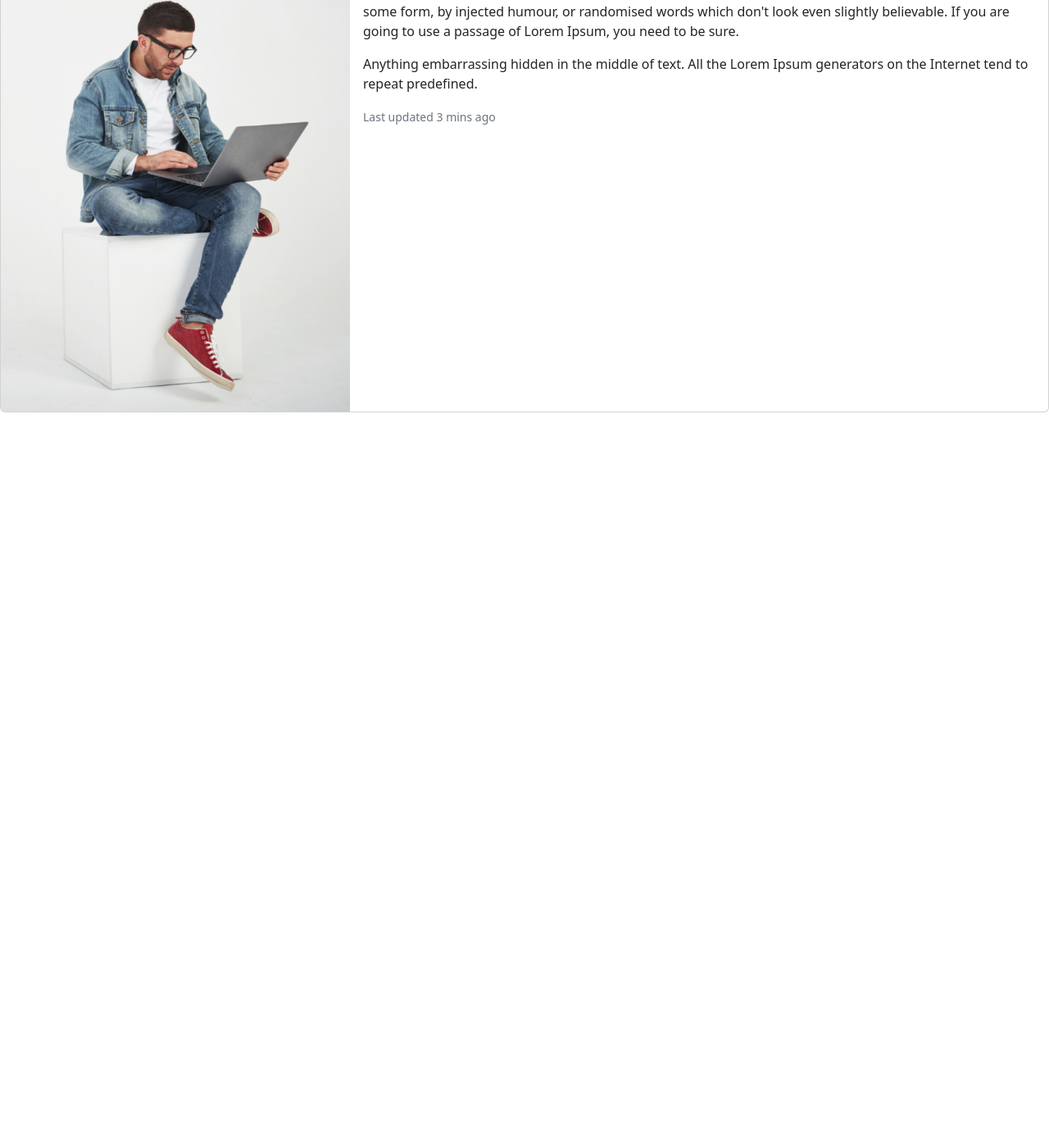
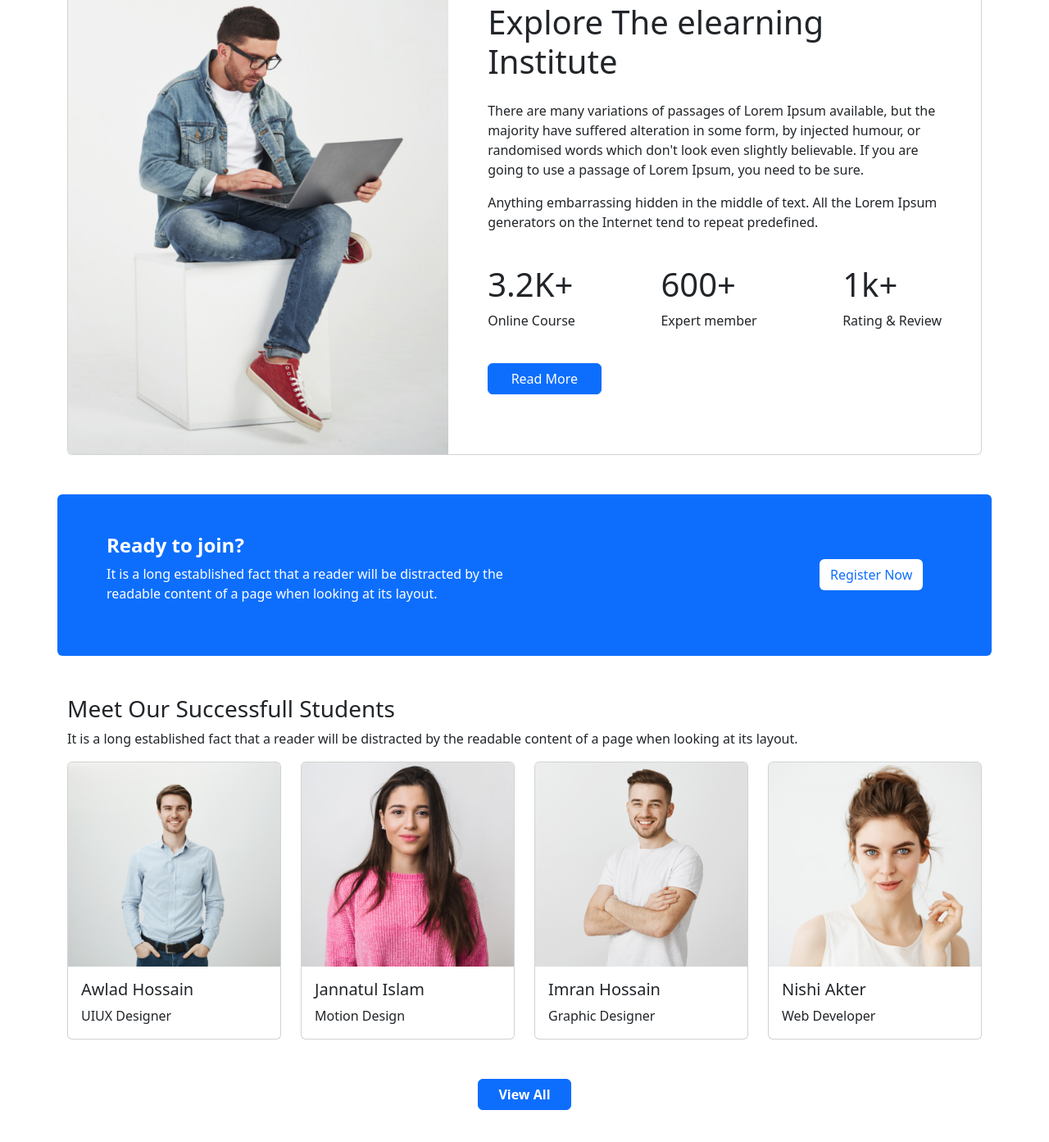
Before and after one commit to pulok-thedeveloper/core-learning, a plain HTML site: page index.html in a window 1280 px wide. Shown: the part 1653-3046 px from the top of the page at 82% size. Before the commit the page ends 2172 px from the top, so only its background shows below. Drawn offline with nearby package versions, Linux system fonts and the light colour scheme.

Commit message:
Successful Student added

```diff
--- a/index.html
+++ b/index.html
@@ -275,23 +275,100 @@
       </section>
 
 
-      <section>
+      <section class="container my-5">
         <div class="card mb-3">
           <div class="row g-0">
-            <div class="col-md-4">
+            <div class="col-md-5">
               <img src="images/working.png" class="img-fluid rounded-start" alt="...">
             </div>
-            <div class="col-md-8">
-              <div class="card-body">
-                <h5 class="card-title">Explore The elearning Institute</h5>
+            <div class="col-md-7">
+              <div class="card-body p-5 h-100 d-flex flex-column justify-content-center">
+                <h1 class="card-title mb-4">Explore The elearning Institute</h1>
                 <p class="card-text">There are many variations of passages of Lorem Ipsum available, but the majority have suffered alteration in some form, by injected humour, or randomised words which don't look even slightly believable. If you are going to use a passage of Lorem Ipsum, you need to be sure.</p>
 
                 <p class="card-text">Anything embarrassing hidden in the middle of text. All the Lorem Ipsum generators on the Internet tend to repeat predefined.</p>
-                <p class="card-text"><small class="text-muted">Last updated 3 mins ago</small></p>
+
+                <div class="features d-flex justify-content-between my-4">
+                  <div class="features-1">
+                    <h1>3.2K+</h1>
+                    <p>Online Course</p>
+                  </div>
+                  <div class="features-2">
+                    <h1>600+</h1>
+                    <p>Expert member</p>
+                  </div>
+                  <div class="features-3">
+                    <h1>1k+</h1>
+                    <p>Rating & Review</p>
+                  </div>
+                </div>
+                <button class="btn btn-primary w-25">Read More</button>
               </div>
             </div>
           </div>
         </div>
+      </section>
+
+
+      <section class="container my-5">
+        <div class="row bg-primary rounded d-flex align-items-center justify-content-between p-5 text-white">
+          <div class="col-6">
+          <h4 class="fw-bold">Ready to join?</h4>
+          <p>It is a long established fact that a reader will be distracted by the readable content of a page when looking at its layout.</p>
+          </div>
+          <div class="col-2">
+            <button class="btn bg-white text-primary">Register Now</button>
+          </div>
+        </div>
+      </section>
+
+      <section class="container my-5">
+        <h3>Meet Our Successfull Students</h1>
+          <p>It is a long established fact that a reader will be distracted by the readable content of a page when looking at its layout.</p>
+
+          <div class="row">
+            <div class="col-3">
+              <div class="card">
+                <img src="images/student/student-1.png" class="card-img-top" alt="...">
+                <div class="card-body">
+                  <h5>Awlad Hossain</h5>
+                  <p class="card-text">UIUX Designer</p>
+                </div>
+              </div>
+            </div>
+            <div class="col-3">
+              <div class="card">
+                <img src="images/student/student-2.png" class="card-img-top" alt="...">
+                <div class="card-body">
+                  <h5>Jannatul Islam</h5>
+                  <p class="card-text">Motion Design</p>
+                </div>
+              </div>
+            </div>
+            <div class="col-3">
+              <div class="card">
+                <img src="images/student/student-3.png" class="card-img-top" alt="...">
+                <div class="card-body">
+                  <h5>Imran Hossain</h5>
+                  <p class="card-text">Graphic Designer</p>
+                </div>
+              </div>
+            </div>
+            <div class="col-3">
+              <div class="card">
+                <img src="images/student/student-4.png" class="card-img-top" alt="...">
+                <div class="card-body">
+                  <h5>Nishi Akter</h5>
+                  <p class="card-text">Web Developer</p>
+                </div>
+              </div>
+            </div>
+          </div>
+          <div class="d-flex justify-content-center mt-5">
+            <a class="btn btn-primary px-4 fw-semibold" href="#" role="button"
+              >View All</a
+            >
+          </div>
       </section>
     </main>
 
```
